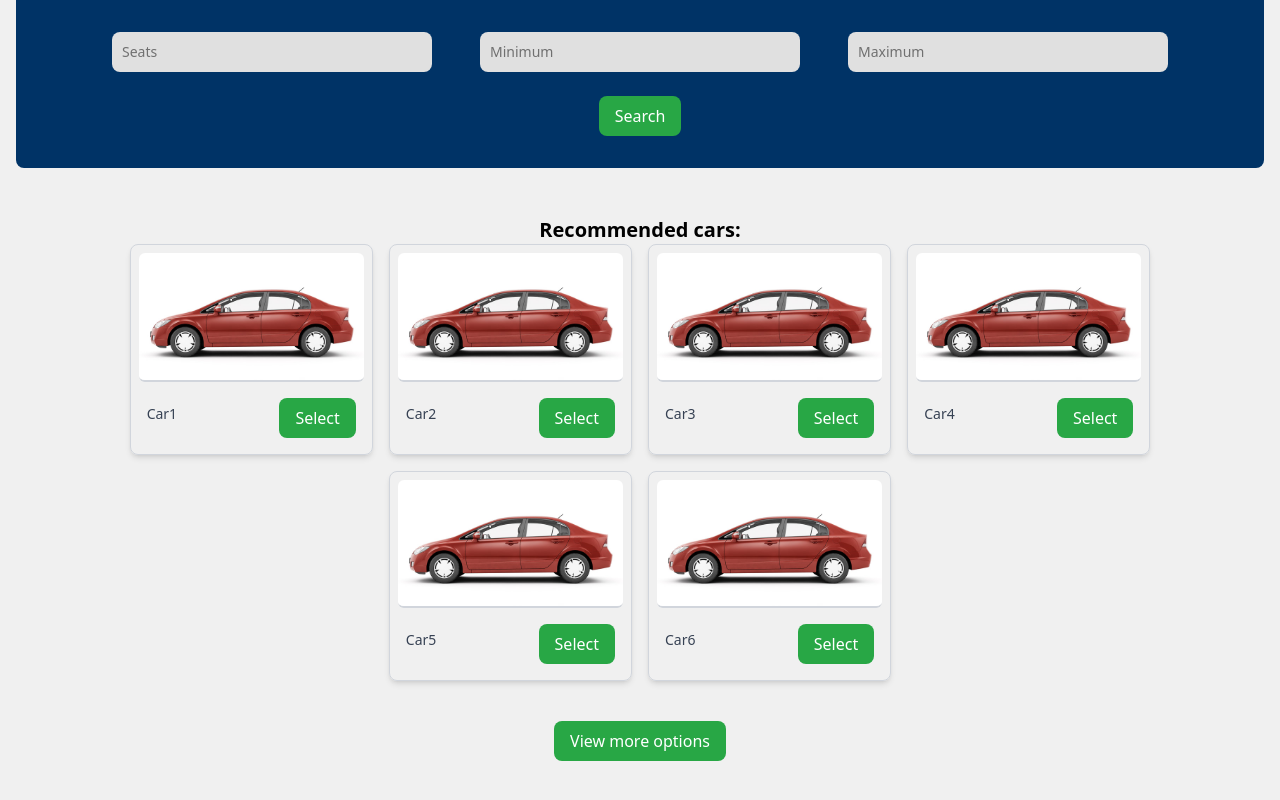
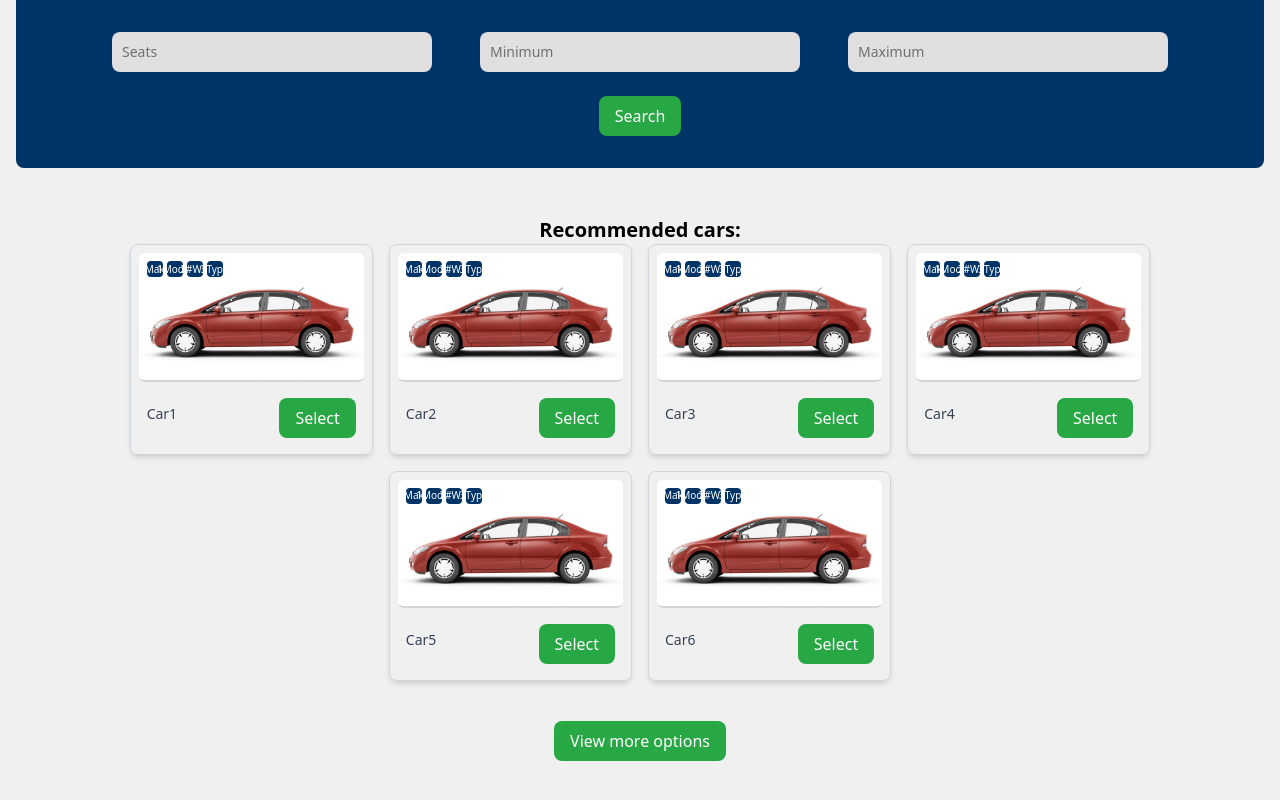
Before and after one commit to ctlaverick/RGVehicleSite, a React (Vite) app in the folder VehicleSite/: page / in a window 1280 px wide. Shown: the part 632-1432 px from the top of the page. Built offline with nearby package versions, Linux system fonts and the light colour scheme.

Commit message:
Update
Added descriptions to the car options

```diff
--- a/VehicleSite/src/components.jsx
+++ b/VehicleSite/src/components.jsx
@@ -80,17 +80,31 @@ const Footer = () => {
   );
 };
 
-const CarOption = ({ name, image }) => {
+const CarOption = ({ name, image, stats }) => {
   return (
     <div className="flex flex-col items-center w-1/5 p-2 border border-gray-300 rounded-lg shadow-md">
+      <div className="relative w-full">
+        <div className="absolute top-2 left-2 flex gap-1 z-10">
+          {stats.map((stat, i) => (
+            <div
+              key={i}
+              className="w-4 h-4 bg-primary text-admin-text text-[10px] flex items-center justify-center rounded-sm"
+            >
+              {stat}
+            </div>
+          ))}
+        </div>
+
         <img
           src={image}
           alt={name}
-          className="object-cover border-b-2 border-gray-300 rounded-md"
+          className="w-full object-cover border-b-2 border-gray-300 rounded-md"
         />
+      </div>
+
       <div className="flex justify-between items-center w-full p-2">
         <span className="text-sm text-gray-700">{name}</span>
-          <MainButton text='Select'/>
+        <MainButton text="Select" />
       </div>
     </div>
   );
--- a/VehicleSite/src/pages/FAQ.jsx
+++ b/VehicleSite/src/pages/FAQ.jsx
@@ -2,9 +2,8 @@ import React from 'react';
 import * as Components from '../components';
 import { FAQ } from './Home';
 
-const extraFAQ = { ...FAQ };  // Create a copy of FAQ to keep it separate from Home
+const extraFAQ = { ...FAQ };
 
-// Add extra FAQs
 extraFAQ["Bonus Question 1"] = "Bonus Answer 1";
 extraFAQ["Bonus Question 2"] = "Bonus Answer 2";
 extraFAQ["Bonus Question 3"] = "Bonus Answer 3";
--- a/VehicleSite/src/pages/Home.jsx
+++ b/VehicleSite/src/pages/Home.jsx
@@ -24,9 +24,12 @@ const steps = {
   "4" : ["Pickup You Subscription Vehicle", ["Your subscription will be processed in minutes", "Finally pickup your vehicle at the location and time you selected"]],
 }
 
+const stats = ['Make', 'Model', '#WD', 'Type'];
+
 const Home = () => {
   const FAQ_Entries = Object.entries(FAQ);
   const STEPS_ENTRIES = Object.entries(steps);
+  const Stats_Entries = Object.entries(stats);
   return (
     <div>
       <div className="flex items-center justify-between bg-background p-8">
@@ -64,8 +67,9 @@ const Home = () => {
       <div className='p-8 text-center'>
         <h1 className="text-xl font-semibold">Recommended cars:</h1>
         <div className="flex flex-wrap justify-center gap-4">
+
           {carImages.map((car, index) => (
-            <Components.CarOption key={index} name={car.name} image={car.image} />
+            <Components.CarOption key={index} name={car.name} image={car.image} stats={Stats_Entries} />
           ))}
         </div>
         <div className='justify-center p-8'>
```
Lines whose indentation alone changed are shown as unchanged.
